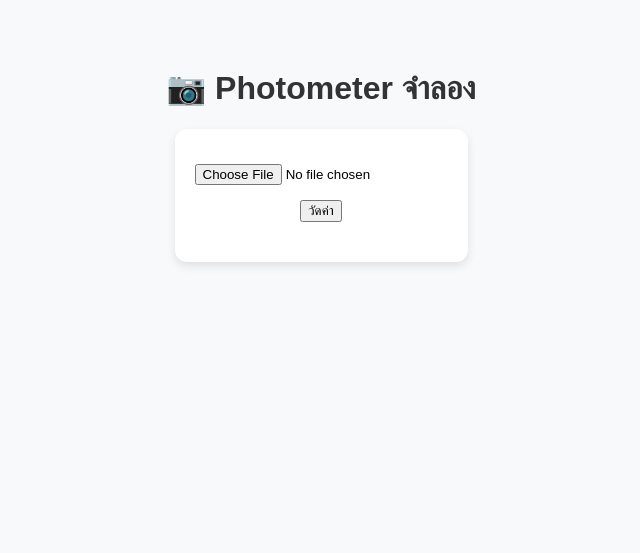
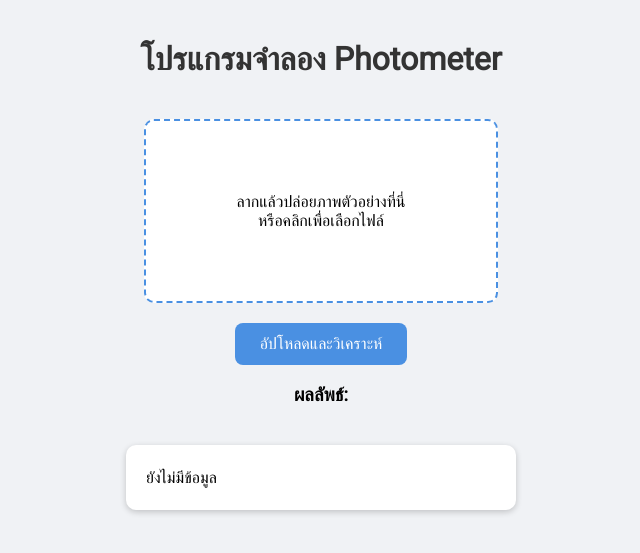
Before and after one commit to Girapipat/Xone, a Flask app: page / in a window 1280 px wide. Shown: the top 553 px of the page, without its empty margins (319-959 px from the left). Run offline with Flask 3, Linux system fonts and the light colour scheme.

Commit message:
Initial commit: Photometer simulator

```diff
--- a/app.py
+++ b/app.py
@@ -1,42 +1,52 @@
-import os
+from flask import Flask, request, render_template, jsonify
+from PIL import Image
 import numpy as np
-from flask import Flask, request, jsonify, render_template
-from PIL import Image
 
 app = Flask(__name__)
 
-# ฟังก์ชันคำนวณความเข้มข้น (จำลอง photometer)
-def calculate_concentration(image_path):
-    img = Image.open(image_path).convert("L")  # แปลงเป็น grayscale
-    arr = np.array(img)
-    mean_intensity = np.mean(arr)  # ความสว่างเฉลี่ย
+# ค่าการดูดกลืนและความยาวหลอด (ตัวอย่าง)
+epsilon = 0.02  # ปรับตามสารจริง
+l = 1.0         # cm
 
-    # แปลง intensity (0-255) → mg/L (สมมุติ)
-    concentration = (255 - mean_intensity) / 255 * 100
-    return concentration
+def calculate_intensity(img):
+    """คืนค่า intensity สูงสุดและค่าเฉลี่ยของภาพ"""
+    gray = img.convert('L')
+    arr = np.array(gray)
+    I0 = arr.max()       # ใช้ค่าพิกเซลสูงสุดแทน reference
+    I = arr.mean()       # intensity เฉลี่ย
+    return I0, I
 
-@app.route("/")
+def calculate_absorbance(I0, I):
+    if I <= 0: I = 0.01  # ป้องกัน log(0)
+    return np.log10(I0 / I)
+
+def calculate_concentration(A, epsilon):
+    return A / (epsilon * l)
+
+@app.route('/')
 def index():
-    return render_template("index.html")
+    return render_template('index.html')
 
-@app.route("/predict", methods=["POST"])
-def predict():
-    if "file" not in request.files:
-        return jsonify({"success": False, "error": "No file uploaded"})
-
-    file = request.files["file"]
-    if file.filename == "":
-        return jsonify({"success": False, "error": "No file selected"})
-
-    filepath = os.path.join("uploads", file.filename)
-    os.makedirs("uploads", exist_ok=True)
-    file.save(filepath)
+@app.route('/upload', methods=['POST'])
+def upload():
+    if 'file' not in request.files:
+        return jsonify({'error': 'No file uploaded'}), 400
 
     try:
-        concentration = calculate_concentration(filepath)
-        return jsonify({"success": True, "concentration": float(concentration)})
+        file = request.files['file']
+        img = Image.open(file)
+        I0, I = calculate_intensity(img)
+        A = calculate_absorbance(I0, I)
+        c = calculate_concentration(A, epsilon)
+
+        return jsonify({
+            'intensity_sample': float(I),
+            'reference_intensity': float(I0),
+            'absorbance': float(A),
+            'concentration': float(c)
+        })
     except Exception as e:
-        return jsonify({"success": False, "error": str(e)})
+        return jsonify({'error': str(e)}), 500
 
-if __name__ == "__main__":
-    app.run(host="0.0.0.0", port=5000, debug=True)
+if __name__ == '__main__':
+    app.run(debug=True)
--- a/requirements.txt
+++ b/requirements.txt
@@ -1,3 +1,3 @@
-flask
-pillow
+Flask
 numpy
+Pillow
--- a/templates/index.html
+++ b/templates/index.html
@@ -1,97 +1,161 @@
 <!DOCTYPE html>
-<html lang="en">
+<html lang="th">
 <head>
   <meta charset="UTF-8">
-  <title>Photometer Web</title>
+  <title>โปรแกรมจำลอง Photometer</title>
+  <link href="https://fonts.googleapis.com/css2?family=Roboto&display=swap" rel="stylesheet">
   <style>
     body {
-      font-family: Arial, sans-serif;
-      background: #f8f9fa;
-      text-align: center;
-      padding: 40px;
+      font-family: 'Roboto', sans-serif;
+      background: #f0f2f5;
+      margin: 0;
+      padding: 0;
+      display: flex;
+      flex-direction: column;
+      align-items: center;
     }
+
     h1 {
+      margin-top: 40px;
       color: #333;
     }
-    .upload-box {
+
+    #dropZone {
+      border: 2px dashed #4a90e2;
+      border-radius: 10px;
+      width: 350px;
+      height: 180px;
+      display: flex;
+      align-items: center;
+      justify-content: center;
+      text-align: center;
+      margin: 20px 0;
       background: #fff;
-      padding: 20px;
-      border-radius: 12px;
-      box-shadow: 0 4px 10px rgba(0,0,0,0.1);
-      display: inline-block;
+      cursor: pointer;
+      transition: background 0.3s, border-color 0.3s;
     }
-    input[type="file"] {
-      margin: 15px 0;
+
+    #dropZone.hover {
+      background: #eaf2ff;
+      border-color: #1c6ed1;
     }
-    img {
+
+    #preview {
       max-width: 300px;
-      margin-top: 15px;
+      max-height: 300px;
+      margin: 10px 0;
       border-radius: 8px;
       box-shadow: 0 2px 6px rgba(0,0,0,0.2);
     }
-    .result {
+
+    button {
+      background-color: #4a90e2;
+      color: #fff;
+      border: none;
+      padding: 12px 25px;
+      font-size: 16px;
+      border-radius: 8px;
+      cursor: pointer;
+      transition: background 0.3s;
+    }
+
+    button:hover {
+      background-color: #1c6ed1;
+    }
+
+    #result {
+      background: #fff;
+      padding: 20px;
+      border-radius: 10px;
+      box-shadow: 0 2px 6px rgba(0,0,0,0.2);
+      width: 350px;
+      text-align: left;
+      font-size: 16px;
+      line-height: 1.6;
       margin-top: 20px;
-      font-size: 1.2em;
-      font-weight: bold;
-      color: #0069d9;
+      word-wrap: break-word;
     }
   </style>
 </head>
 <body>
-  <h1>📷 Photometer จำลอง</h1>
-  <div class="upload-box">
-    <form id="uploadForm" enctype="multipart/form-data">
-      <input type="file" id="fileInput" name="file" accept="image/*" required>
-      <br>
-      <button type="submit">วัดค่า</button>
-    </form>
-    <img id="preview" src="#" alt="Preview" style="display:none;">
-    <div class="result" id="result"></div>
-  </div>
+  <h1>โปรแกรมจำลอง Photometer</h1>
+
+  <div id="dropZone">ลากแล้วปล่อยภาพตัวอย่างที่นี่<br>หรือคลิกเพื่อเลือกไฟล์</div>
+  <input type="file" id="fileInput" style="display:none;">
+  <img id="preview" style="display:none;">
+
+  <button id="uploadBtn">อัปโหลดและวิเคราะห์</button>
+
+  <h3>ผลลัพธ์:</h3>
+  <div id="result">ยังไม่มีข้อมูล</div>
 
   <script>
-    const fileInput = document.getElementById("fileInput");
-    const preview = document.getElementById("preview");
-    const form = document.getElementById("uploadForm");
-    const resultDiv = document.getElementById("result");
+    const dropZone = document.getElementById('dropZone');
+    const fileInput = document.getElementById('fileInput');
+    const preview = document.getElementById('preview');
+    const uploadBtn = document.getElementById('uploadBtn');
+    const result = document.getElementById('result');
 
-    // แสดง preview ของภาพ
-    fileInput.addEventListener("change", function() {
-      const file = this.files[0];
-      if (file) {
-        const reader = new FileReader();
-        reader.onload = function(e) {
-          preview.src = e.target.result;
-          preview.style.display = "block";
-        }
-        reader.readAsDataURL(file);
+    let file;
+
+    dropZone.addEventListener('click', () => fileInput.click());
+
+    dropZone.addEventListener('dragover', e => {
+      e.preventDefault();
+      dropZone.classList.add('hover');
+    });
+
+    dropZone.addEventListener('dragleave', e => {
+      e.preventDefault();
+      dropZone.classList.remove('hover');
+    });
+
+    dropZone.addEventListener('drop', e => {
+      e.preventDefault();
+      dropZone.classList.remove('hover');
+      file = e.dataTransfer.files[0];
+      if(file){
+        preview.src = URL.createObjectURL(file);
+        preview.style.display = 'block';
       }
     });
 
-    // ส่งไฟล์ไป Flask
-    form.addEventListener("submit", async function(e) {
-      e.preventDefault();
-      const formData = new FormData(form);
+    fileInput.addEventListener('change', e => {
+      file = e.target.files[0];
+      if(file){
+        preview.src = URL.createObjectURL(file);
+        preview.style.display = 'block';
+      }
+    });
 
-      resultDiv.textContent = "กำลังประมวลผล...";
+    uploadBtn.addEventListener('click', () => {
+      if(!file) return alert("กรุณาเลือกหรือวางภาพตัวอย่างก่อน");
 
-      try {
-        const response = await fetch("/predict", {
-          method: "POST",
-          body: formData
+      const formData = new FormData();
+      formData.append('file', file);
+
+      fetch('/upload', { method: 'POST', body: formData })
+        .then(res => res.json())
+        .then(data => {
+          if(data.error){
+            result.textContent = "เกิดข้อผิดพลาด: " + data.error;
+          } else {
+            const intensity_sample = data.intensity_sample ?? 0;
+            const reference_intensity = data.reference_intensity ?? 0;
+            const absorbance = data.absorbance ?? 0;
+            const concentration = data.concentration ?? 0;
+
+            result.innerHTML = `
+              <strong>ความเข้มของแสงอ้างอิง (I0):</strong> ${reference_intensity.toFixed(2)}<br>
+              <strong>ความเข้มของแสงตัวอย่าง (I):</strong> ${intensity_sample.toFixed(2)}<br>
+              <strong>การดูดกลืนแสง (A):</strong> ${absorbance.toFixed(4)}<br>
+              <strong>ความเข้มข้นของสาร (c):</strong> ${concentration.toFixed(4)}
+            `;
+          }
+        })
+        .catch(err => {
+          result.textContent = "เกิดข้อผิดพลาด: " + err;
         });
-
-        const data = await response.json();
-
-        if (data.success) {
-          resultDiv.textContent = "ผลการวัด: " + data.concentration.toFixed(2) + " mg/L";
-        } else {
-          resultDiv.textContent = "เกิดข้อผิดพลาด: " + data.error;
-        }
-
-      } catch (err) {
-        resultDiv.textContent = "เกิดข้อผิดพลาดในการเชื่อมต่อ";
-      }
     });
   </script>
 </body>
```
Also changed, not shown: static/main.js (added, +50 -0 lines), static/style.css (added, +47 -0 lines), 2 other files.
